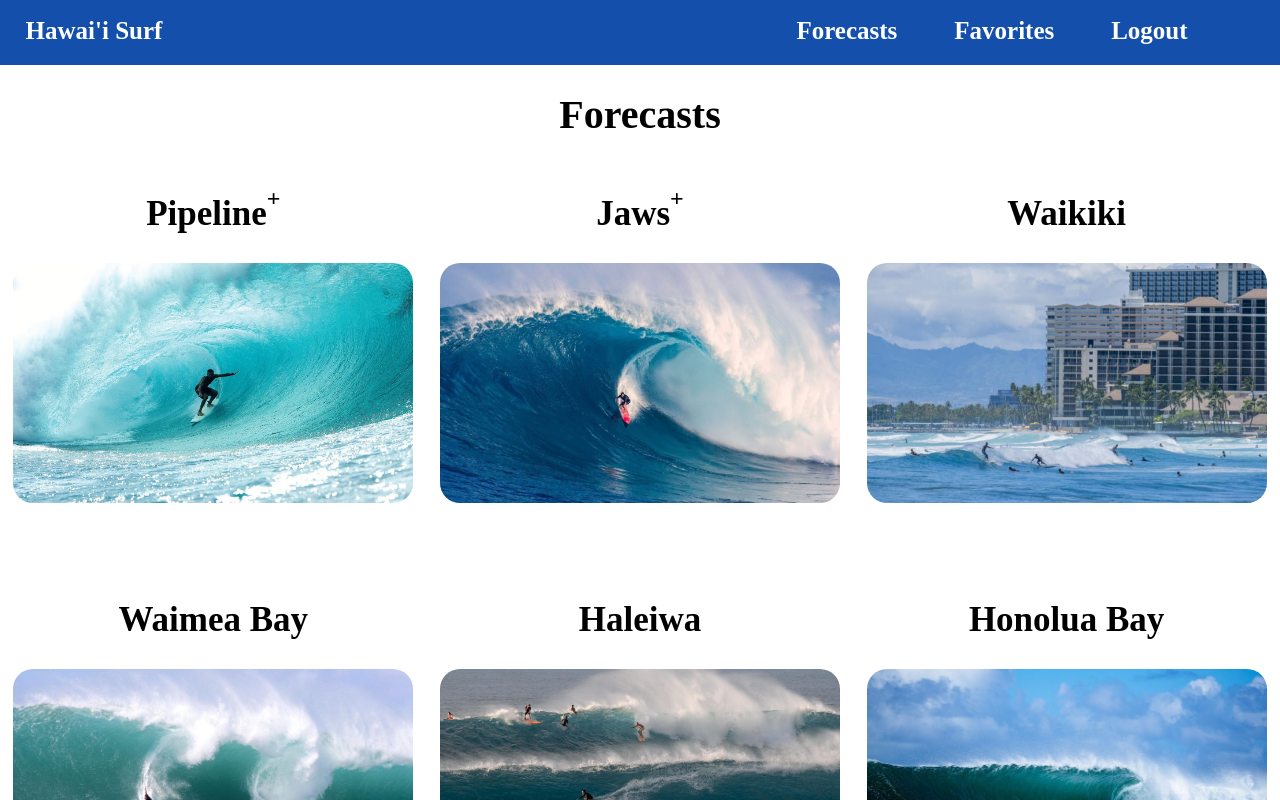
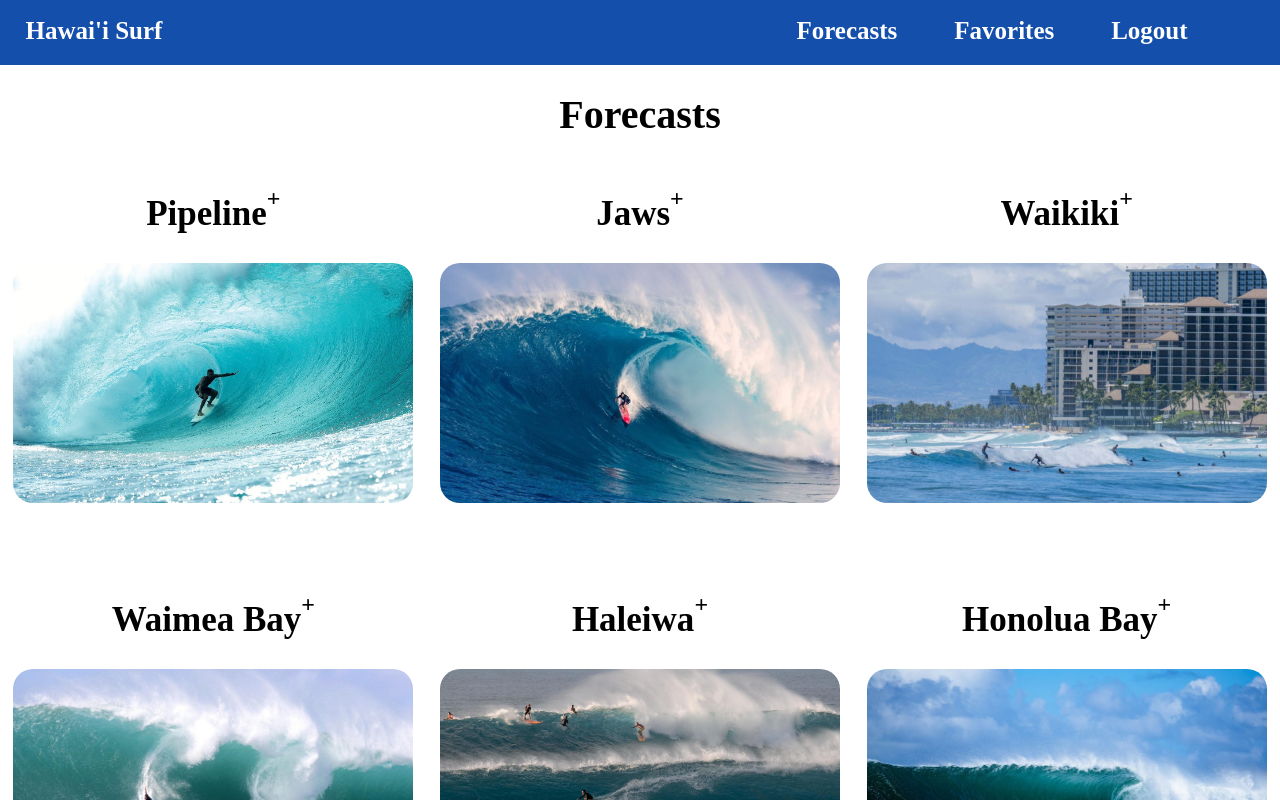
Before and after one commit to JohnFuhrm12/hawaiisurf, a React (Create React App) app: page / in a window 1280 px wide. Both pictures are taken after a click on the element "Forecasts". Shown: the top 800 px of the page. Built offline with nearby package versions, Linux system fonts and the light colour scheme; the HTML template or start-up script is replaced by a standard one.

Commit message:
Added add to Favorites for all Locs

```diff
--- a/src/Favorites.js
+++ b/src/Favorites.js
@@ -126,9 +126,11 @@ function Favorites( {...props} ) {
         {favoritesItems.map((favorite) => {
           return (
             <>
+            <div className='forecastRow'>
             <div className='forecastItem'>
                   <h2 className='forecastTitle'>{favorite.locationName}</h2>
                 <img onClick={showForecastInfo} className='forecastIMG' src={favorite.locationIMG} name={favorite.locationLat} title={favorite.locationLong} alt={favorite.locationName}/>
+            </div>
             </div>
             </>
           )
--- a/src/Forecasts.js
+++ b/src/Forecasts.js
@@ -122,21 +122,33 @@ function Forecasts( {...props} ) {
                 <img onClick={showForecastInfo} className='forecastIMG' src={img2} name={props.jawsLat} title={props.jawsLong} alt='Jaws'/>
             </div>
             <div className='forecastItem'>
-                <h2 className='forecastTitle'>Waikiki</h2>
+            <div className='forecastTitleAddBlock'>
+              <h2 className='forecastTitle'>Waikiki</h2>
+              {props.name === null ? <></> : <h2 onClick={addToFavorites} className='addFavorites' data-img={waikikiImg} data-lat={props.waikikiLat} data-long={props.waikikiLong} data-name='Waikiki'>+</h2>}
+            </div>
                 <img onClick={showForecastInfo} className='forecastIMG' src={img3} name={props.waikikiLat} title={props.waikikiLong} alt='Waikiki'/>
             </div>
         </div>
         <div className='forecastRow'>
             <div className='forecastItem'>
-                <h2 className='forecastTitle'>Waimea Bay</h2>
+            <div className='forecastTitleAddBlock'>
+              <h2 className='forecastTitle'>Waimea Bay</h2>
+              {props.name === null ? <></> : <h2 onClick={addToFavorites} className='addFavorites' data-img={waimeaImg} data-lat={props.waimeaLat} data-long={props.waimeaLong} data-name='Waimea'>+</h2>}
+            </div>
                 <img onClick={showForecastInfo} className='forecastIMG' src={img4} name={props.waimeaLat} title={props.waimeaLong} alt='Waimea'/>
             </div>
             <div className='forecastItem'>
-                <h2 className='forecastTitle'>Haleiwa</h2>
+            <div className='forecastTitleAddBlock'>
+              <h2 className='forecastTitle'>Haleiwa</h2>
+              {props.name === null ? <></> : <h2 onClick={addToFavorites} className='addFavorites' data-img={haleiwaImg} data-lat={props.haleiwaLat} data-long={props.haleiwaLong} data-name='Haleiwa'>+</h2>}
+            </div>
                 <img onClick={showForecastInfo} className='forecastIMG' src={img5} name={props.haleiwaLat} title={props.haleiwaLong} alt='Haleiwa'/>
             </div>
             <div className='forecastItem'>
-                <h2 className='forecastTitle'>Honolua Bay</h2>
+            <div className='forecastTitleAddBlock'>
+              <h2 className='forecastTitle'>Honolua Bay</h2>
+              {props.name === null ? <></> : <h2 onClick={addToFavorites} className='addFavorites' data-img={honoluaImg} data-lat={props.honoluaLat} data-long={props.honoluaLong} data-name='Honolua'>+</h2>}
+            </div>
                 <img onClick={showForecastInfo} className='forecastIMG' src={img6} name={props.honoluaLat} title={props.honoluaLong} alt='Honolua'/>
             </div>
         </div>
```
